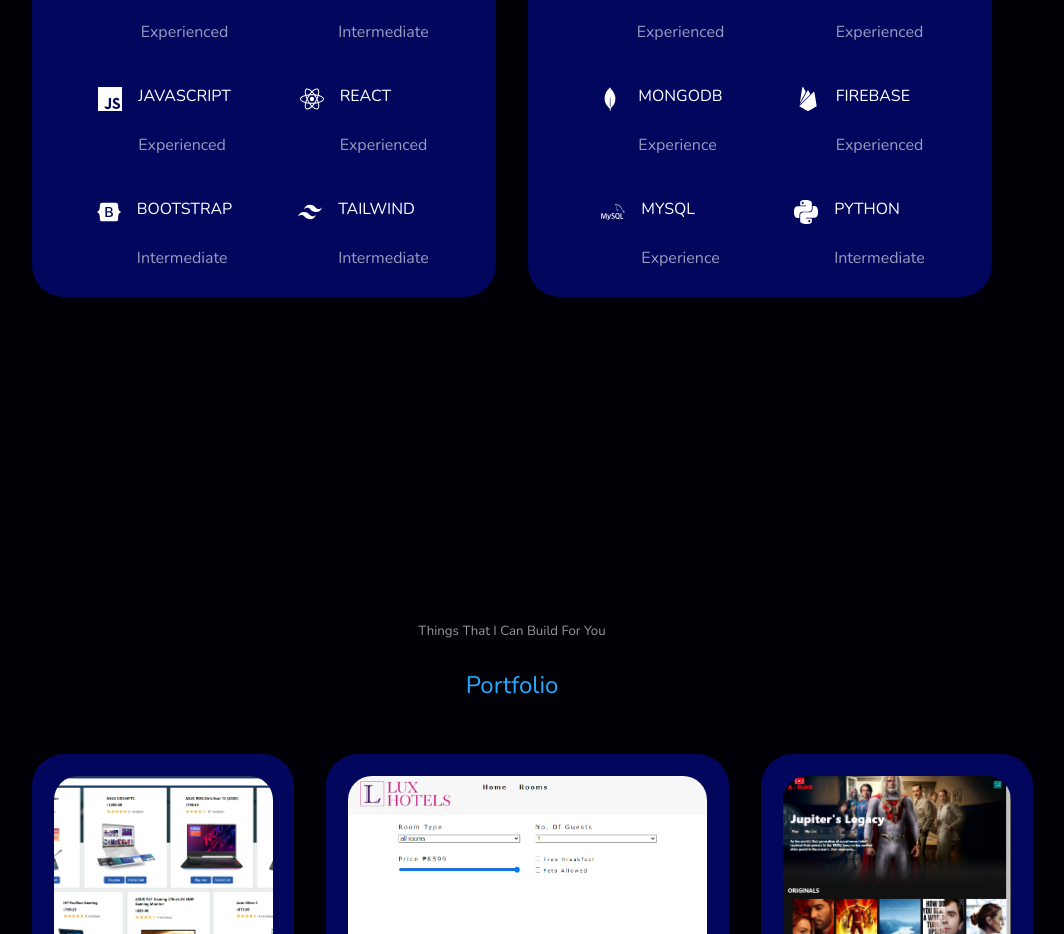
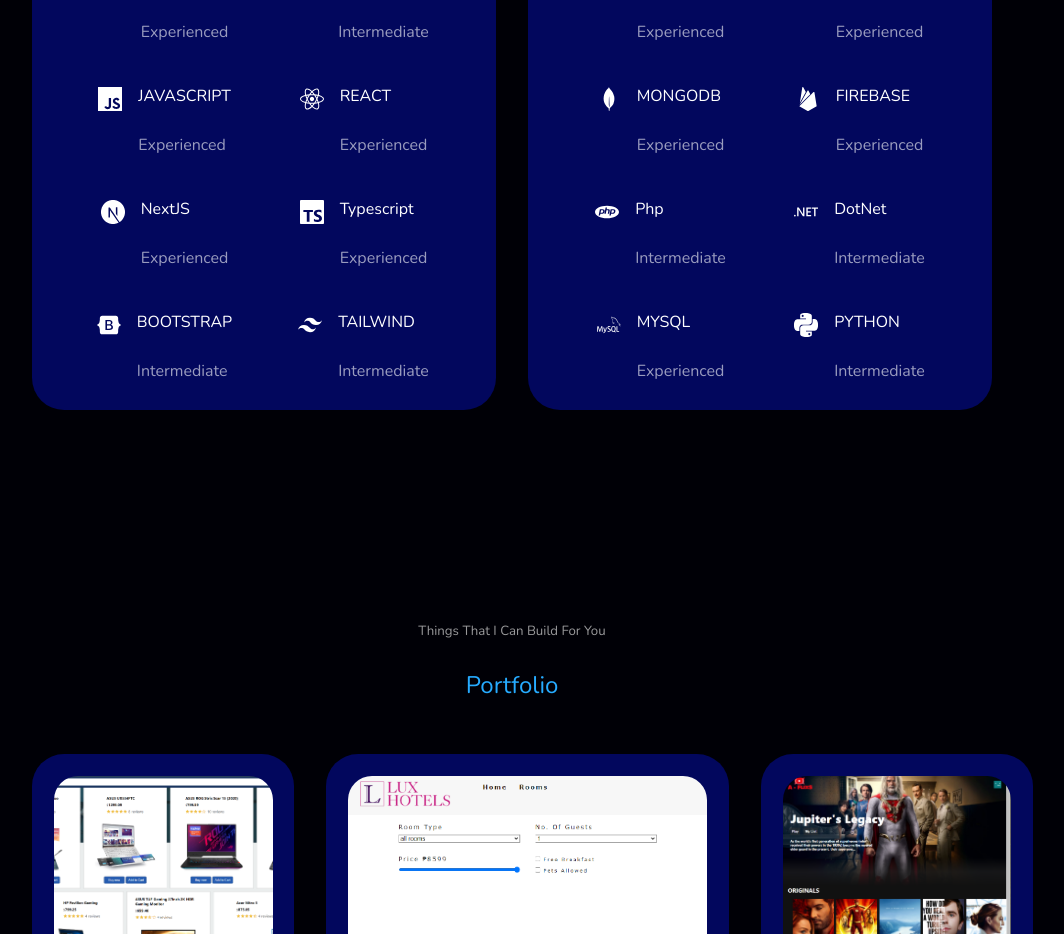
Before and after one commit to Amirsali/portfolio-v2, a React (Create React App) app: page / in a window 1280 px wide. Shown: the part 2202-3136 px from the top of the page, without its empty margins (128-1192 px from the left). Built offline with nearby package versions, Linux system fonts and the light colour scheme.

Commit message:
some additional indication

```diff
--- a/src/components/Education.js
+++ b/src/components/Education.js
@@ -10,6 +10,10 @@
   SiFirebase,
   SiMysql,
   SiPython,
+  SiTypescript,
+  SiNextdotjs,
+  SiPhp,
+  SiDotnet,
 } from "react-icons/si";
 import { FaReact, FaBootstrap, FaNodeJs } from "react-icons/fa";
 import Aos from "aos";
@@ -61,6 +65,20 @@
               </div>
             </article>
             <article className="experience__details">
+              <SiNextdotjs className="experience__details-icon" />
+              <div>
+                <h4>NextJS</h4>
+                <small className="text-light">Experienced</small>
+              </div>
+            </article>
+            <article className="experience__details">
+              <SiTypescript className="experience__details-icon" />
+              <div>
+                <h4>Typescript</h4>
+                <small className="text-light">Experienced</small>
+              </div>
+            </article>
+            <article className="experience__details">
               <FaBootstrap className="experience__details-icon" />
               <div>
                 <h4>BOOTSTRAP</h4>
@@ -104,7 +122,7 @@
               <SiMongodb className="experience__details-icon" />
               <div>
                 <h4>MONGODB</h4>
-                <small className="text-light">Experience</small>{" "}
+                <small className="text-light">Experienced</small>{" "}
               </div>
             </article>
             <article className="experience__details">
@@ -115,10 +133,24 @@
               </div>
             </article>
             <article className="experience__details">
+              <SiPhp className="experience__details-icon" />
+              <div>
+                <h4>Php</h4>
+                <small className="text-light">Intermediate</small>{" "}
+              </div>
+            </article>
+            <article className="experience__details">
+              <SiDotnet className="experience__details-icon" />
+              <div>
+                <h4>DotNet</h4>
+                <small className="text-light">Intermediate</small>{" "}
+              </div>
+            </article>
+            <article className="experience__details">
               <SiMysql className="experience__details-icon" />
               <div>
                 <h4>MYSQL</h4>
-                <small className="text-light">Experience</small>{" "}
+                <small className="text-light">Experienced</small>{" "}
               </div>
             </article>
             <article className="experience__details">
```
